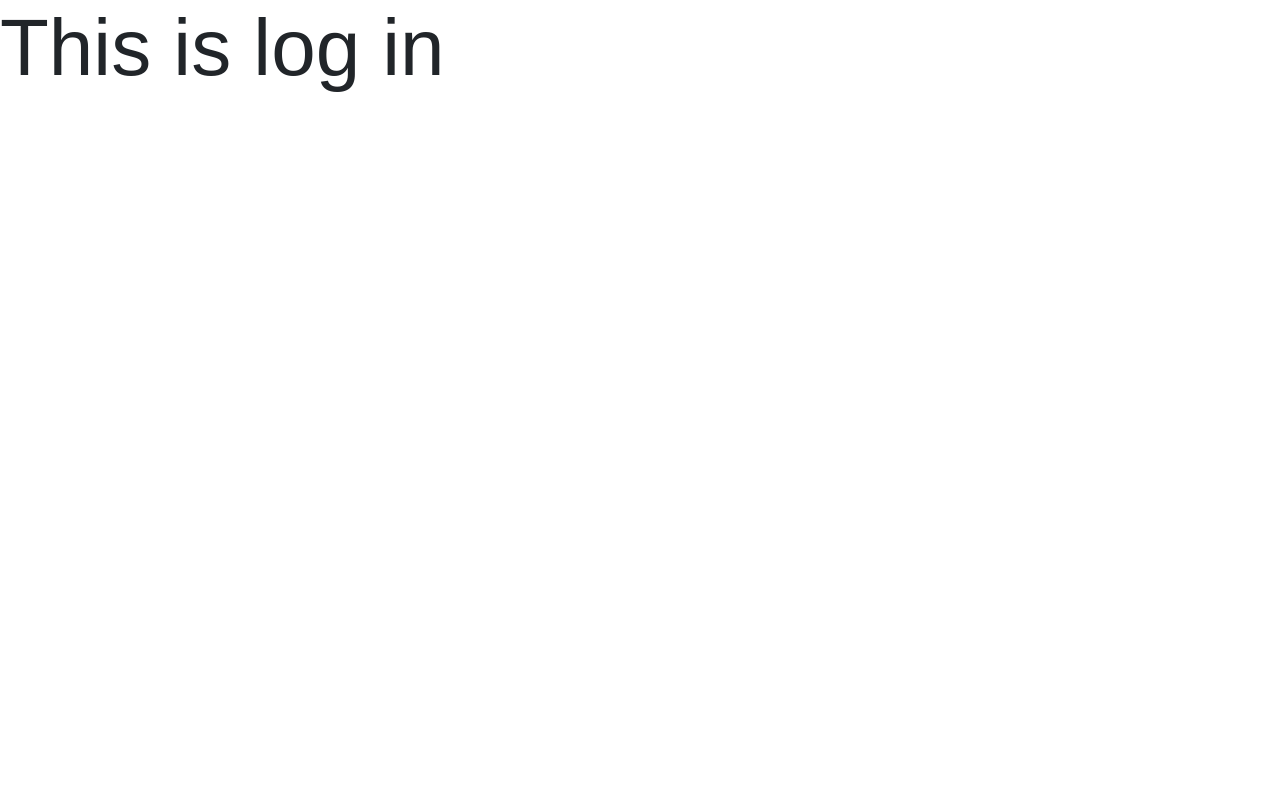
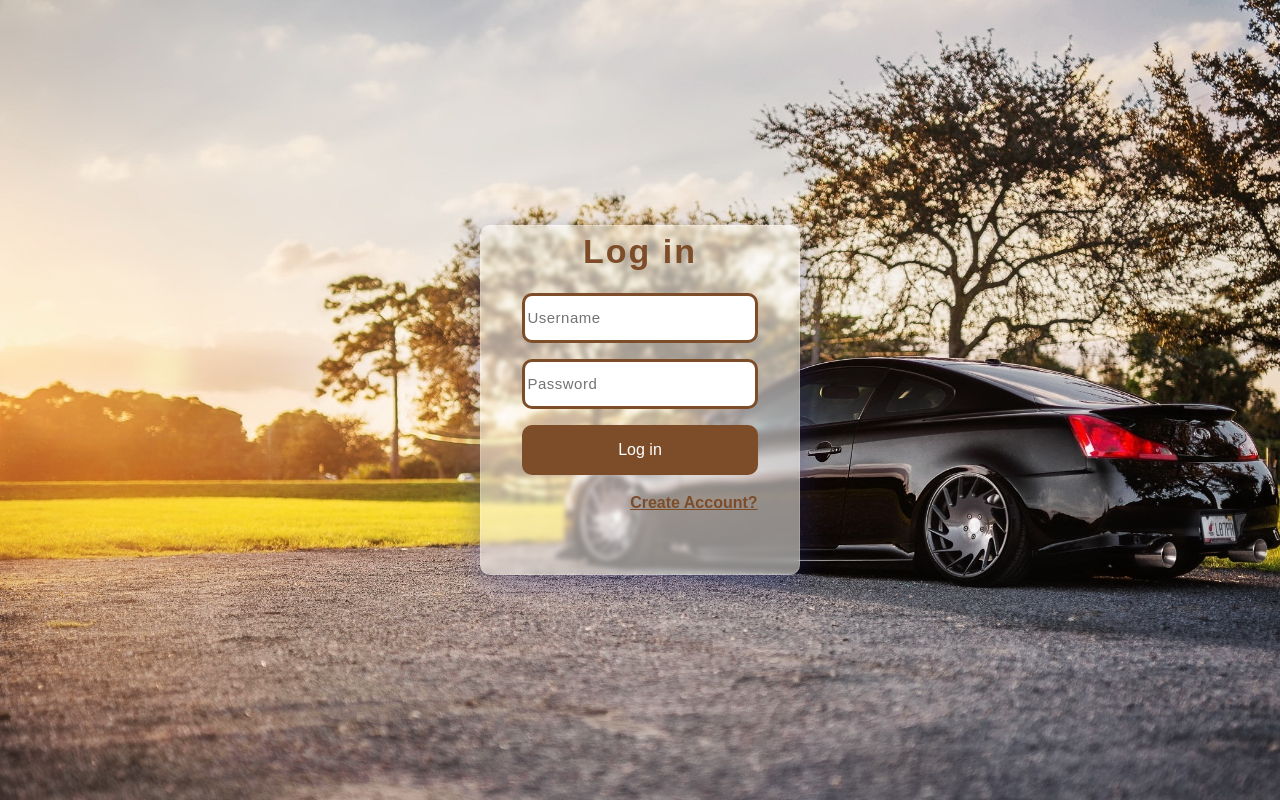
Before and after one commit to johnrico364/car-rental, a React (Create React App) app: page / in a window 1280 px wide. Built offline with nearby package versions, Linux system fonts and the light colour scheme.

Commit message:
Updated: Design Log in UI

```diff
--- a/src/pages/Login.jsx
+++ b/src/pages/Login.jsx
@@ -1,3 +1,45 @@
-export const Login = () =>{
-    return <div className="display-1">This is log in</div>
-}
+import "./styles/Login.css";
+import { Link } from "react-router-dom";
+import { useNavigate } from "react-router-dom";
+
+export const Login = () => {
+  const navigate = useNavigate();
+
+  return (
+    <div className="login-container">
+      <div className="container-fluid">
+        <div className="row height-100 justify-content-center align-items-center">
+          <div className="col-lg-3 col-10 login-form-container">
+            <div className="login-title mb-3">Log in</div>
+            <form className="row text-center" action="">
+              <div className="col-12">
+                <input
+                  className="login-input"
+                  type="text"
+                  placeholder="Username"
+                />
+              </div>
+              <div className="col-12 mt-3">
+                <input
+                  className="login-input"
+                  type="password"
+                  placeholder="Password"
+                />
+              </div>
+              <div className="col-12 mt-3">
+                <button className="login-btn" onClick={() => navigate("/user")}>
+                  Log in
+                </button>
+              </div>
+            </form>
+            <div className="d-flex mt-3 justify-content-center">
+              <Link className="create-acc-link" to={"signup"}>
+                Create Account?
+              </Link>
+            </div>
+          </div>
+        </div>
+      </div>
+    </div>
+  );
+};
```
